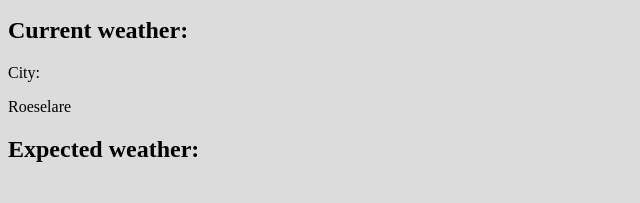
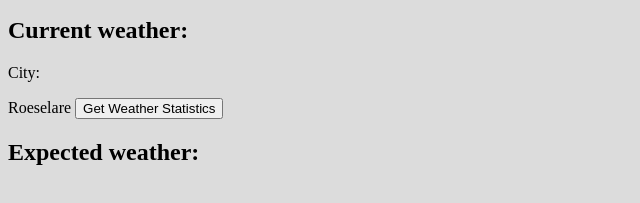
Before and after one commit to ArnaudStudentHowest/weatherapp1, a plain HTML site: page index.html in a window 1280 px wide. Shown: the part 101-304 px from the top of the page, without its empty margins (0-640 px from the left). Drawn offline with Linux system fonts and the light colour scheme.

Commit message:
added a button

```diff
--- a/index.html
+++ b/index.html
@@ -12,6 +12,7 @@
 <section>
     <h2>Current weather:</h2>
     <p>City: </p><label>Roeselare</label>
+    <button>Get Weather Statistics</button>
 </section>
 <section>
     <h2>Expected weather:</h2>
```
